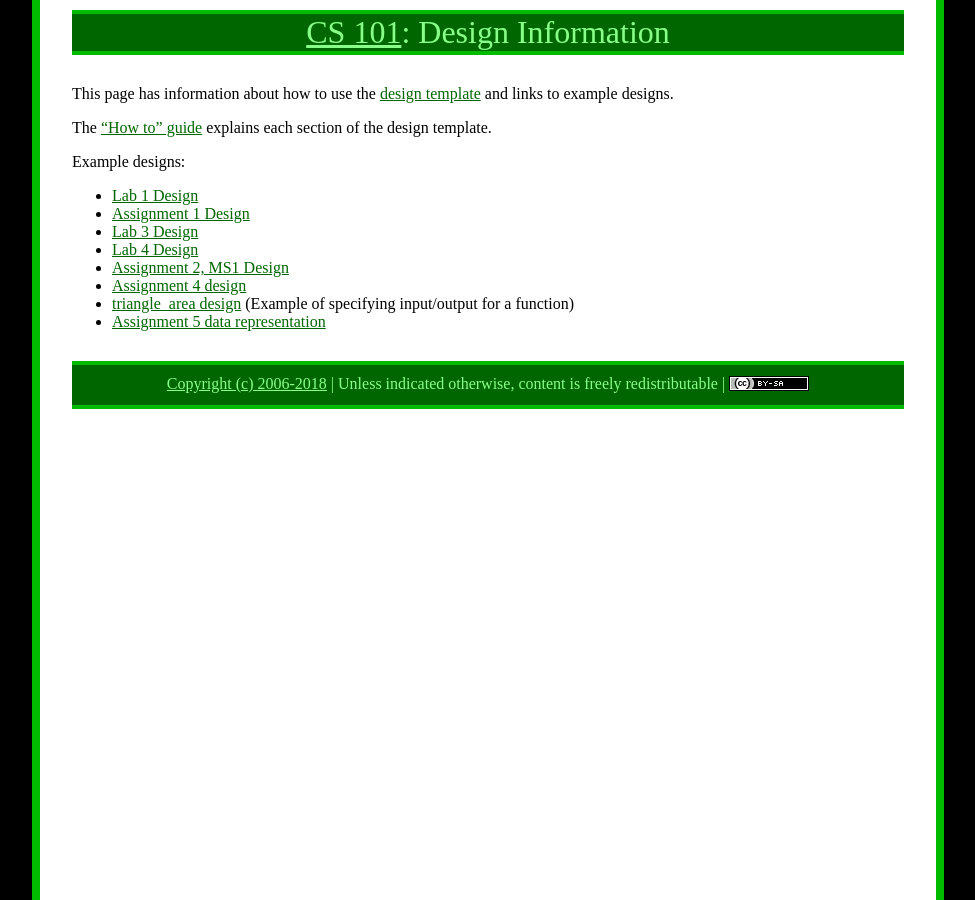
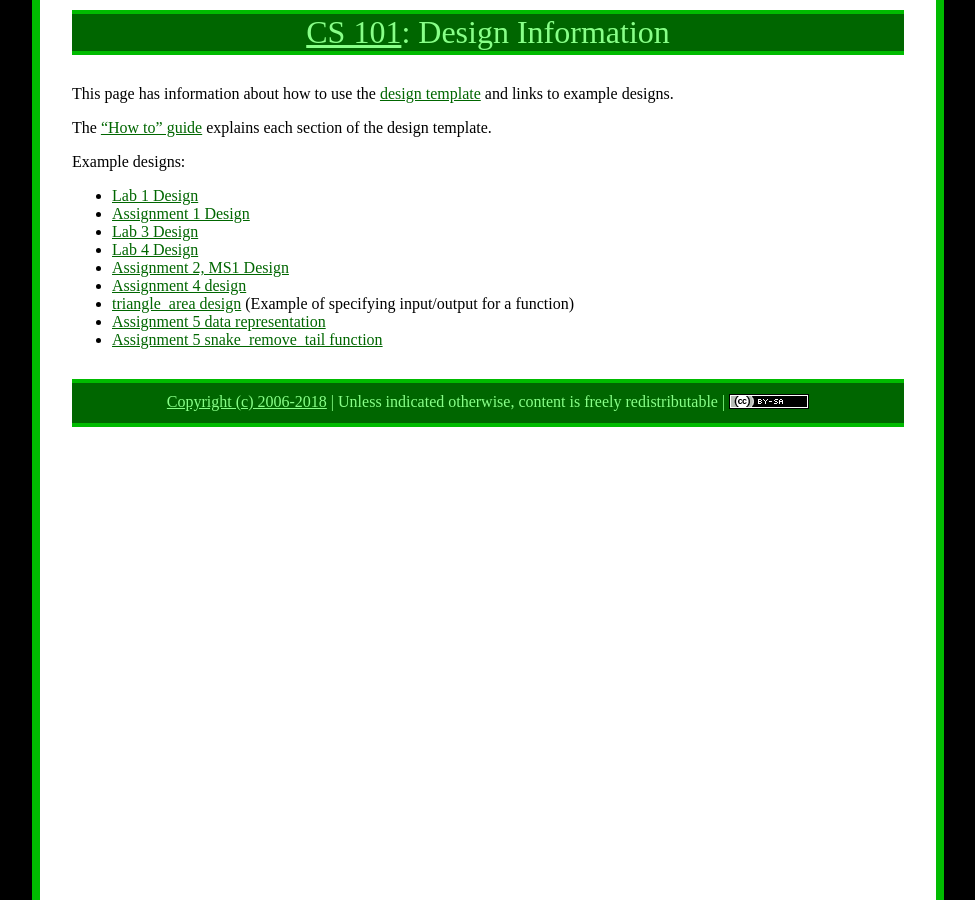
Before and after one commit to ycpcs/cs101-spring2018, a Jekyll site: the page built from design/index.md, in a window 1280 px wide. Shown: the whole page, without its empty margins (152-1127 px from the left). Built offline with Jekyll 4.4.1, drawn with Linux system fonts in a browser that asks for light colours.

Commit message:
reference design for snake_remove_tail function

```diff
--- a/design/index.md
+++ b/design/index.md
@@ -17,3 +17,4 @@ Example designs:
 * [Assignment 4 design](assign04-design.pdf)
 * [triangle\_area design](triangle_area.pdf) (Example of specifying input/output for a function)
 * [Assignment 5 data representation](assign05datarepresentation.pdf)
+* [Assignment 5 snake\_remove\_tail function](assign05-removetail.pdf)
```
Also changed, not shown: 2 other files.
